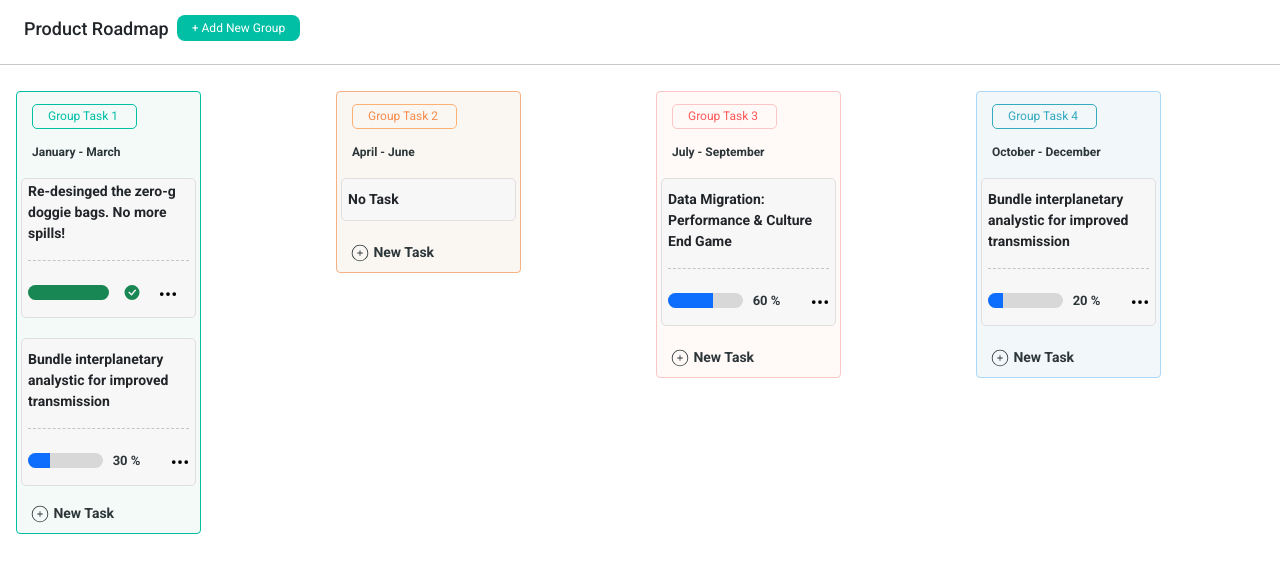
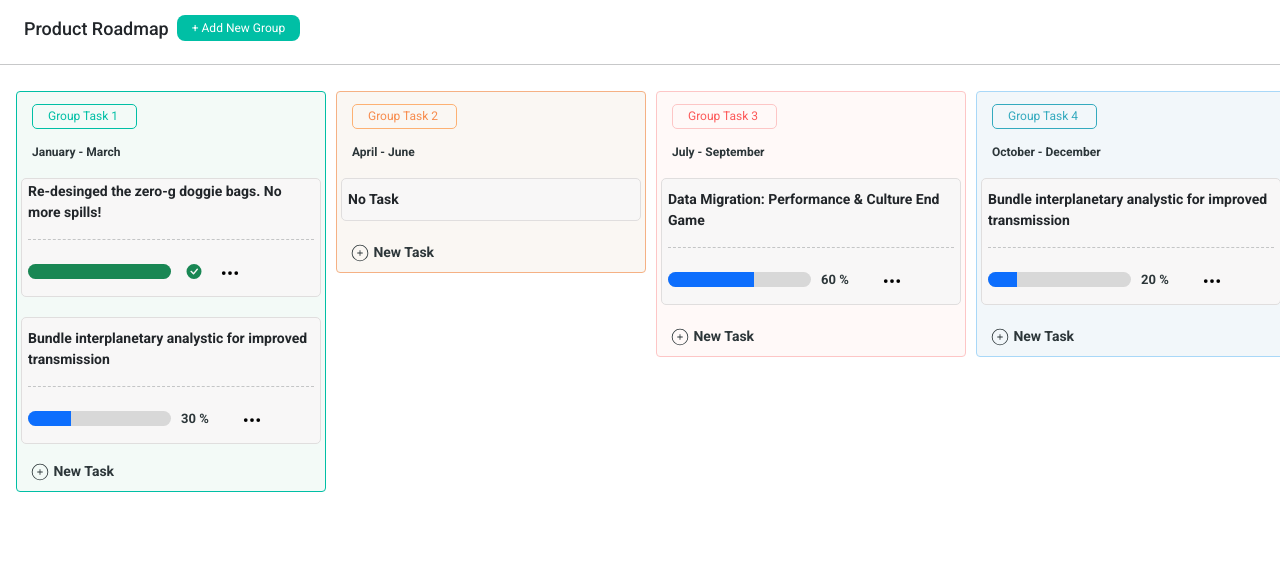
Before and after one commit to AprilianoPeramu/kanban-board, a React (Create React App) app: page / in a window 1280 px wide. Shown: the top 572 px of the page. Built offline with nearby package versions, Linux system fonts and the light colour scheme.

Commit message:
add responsive for desktop

```diff
--- a/src/App.css
+++ b/src/App.css
@@ -232,6 +232,7 @@ span{
     border-radius: 4px;
     margin: 10px 4px;
     width: fit-content;
+    column-gap: 20px;
   }
   .icon{
     border: hidden;
@@ -242,3 +243,16 @@ span{
     margin-left: 5px;
   }
 }
+
+@media only screen  and (min-width : 1224px) {
+  .cardbody{
+    border: 1px solid rgb(224, 222, 222);
+    background-color: rgb(248, 247, 247);
+    margin: 12px 4px;
+    padding: 2px 6px;
+    border-radius: 5px;
+    font-size: 14px;
+    font-weight: bold;
+    width: 300px;
+  }
+}
```
